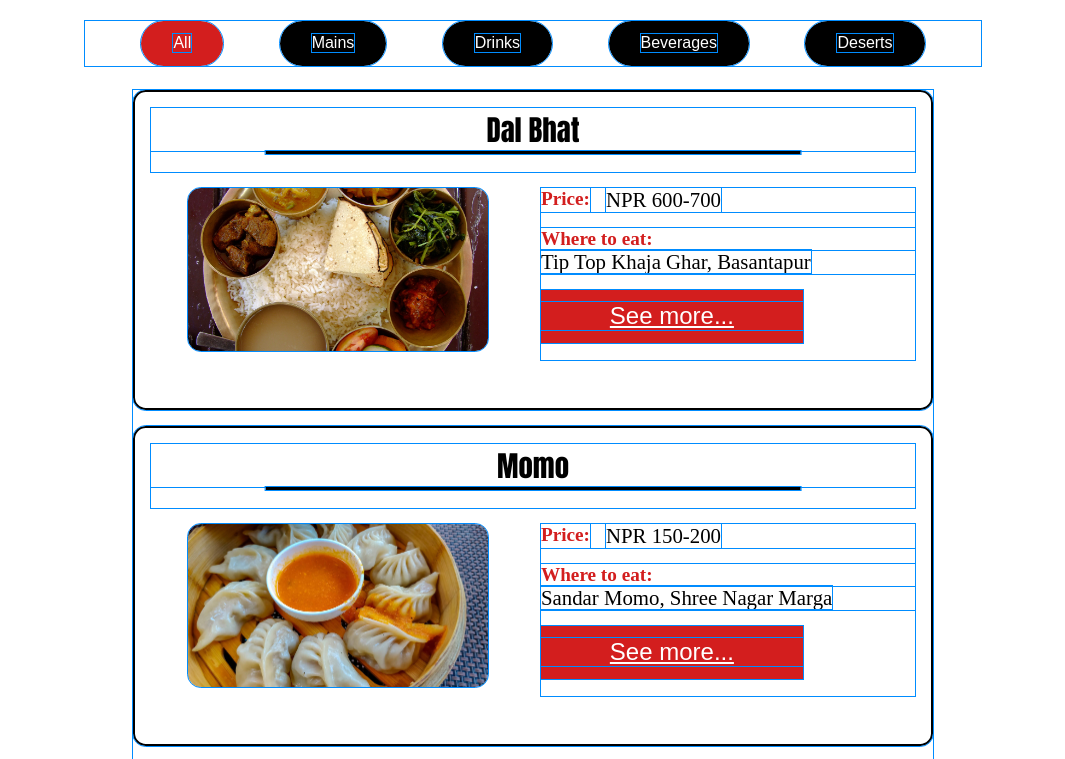
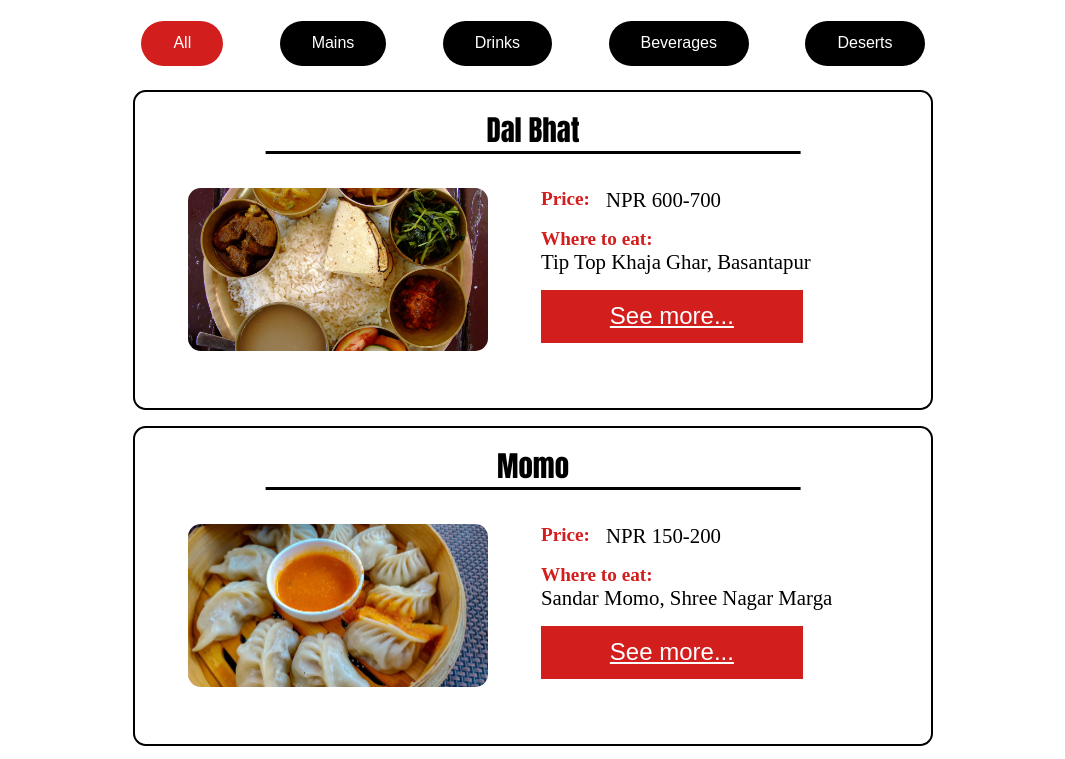
Before and after one commit to MISSIC17/kathmandusCuisines, a plain HTML site: page index.html in a window 1280 px wide. Shown: the part 619-1378 px from the top of the page, without its empty margins (107-1172 px from the left). Drawn offline with Linux system fonts and the light colour scheme; a web font is replaced by a local one.

Commit message:
removed outline

```diff
--- a/css/styles.css
+++ b/css/styles.css
@@ -4,7 +4,7 @@
     margin:0;
     padding:0;
     box-sizing: border-box;
-    outline:1px solid rgb(0, 140, 255);
+    /* outline:1px solid rgb(0, 140, 255); */
 }
 :root{
     --mbl-text-normal:1rem;
```
